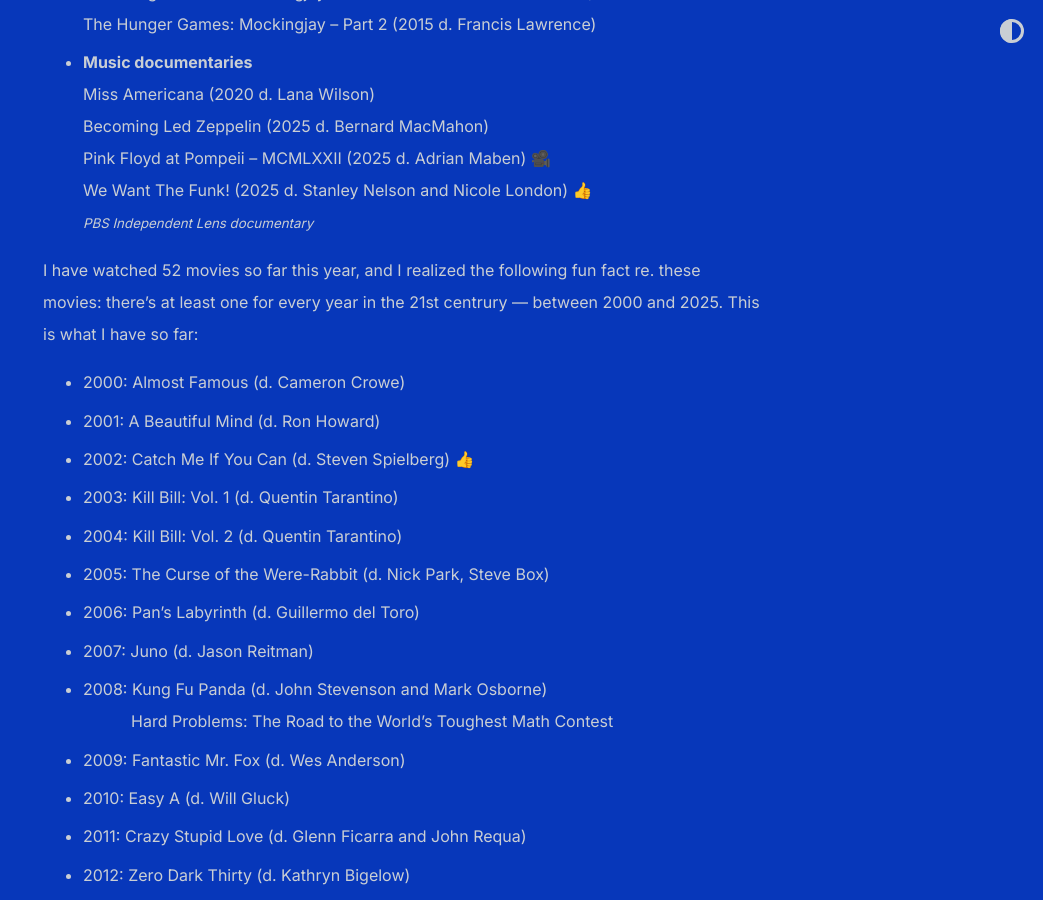
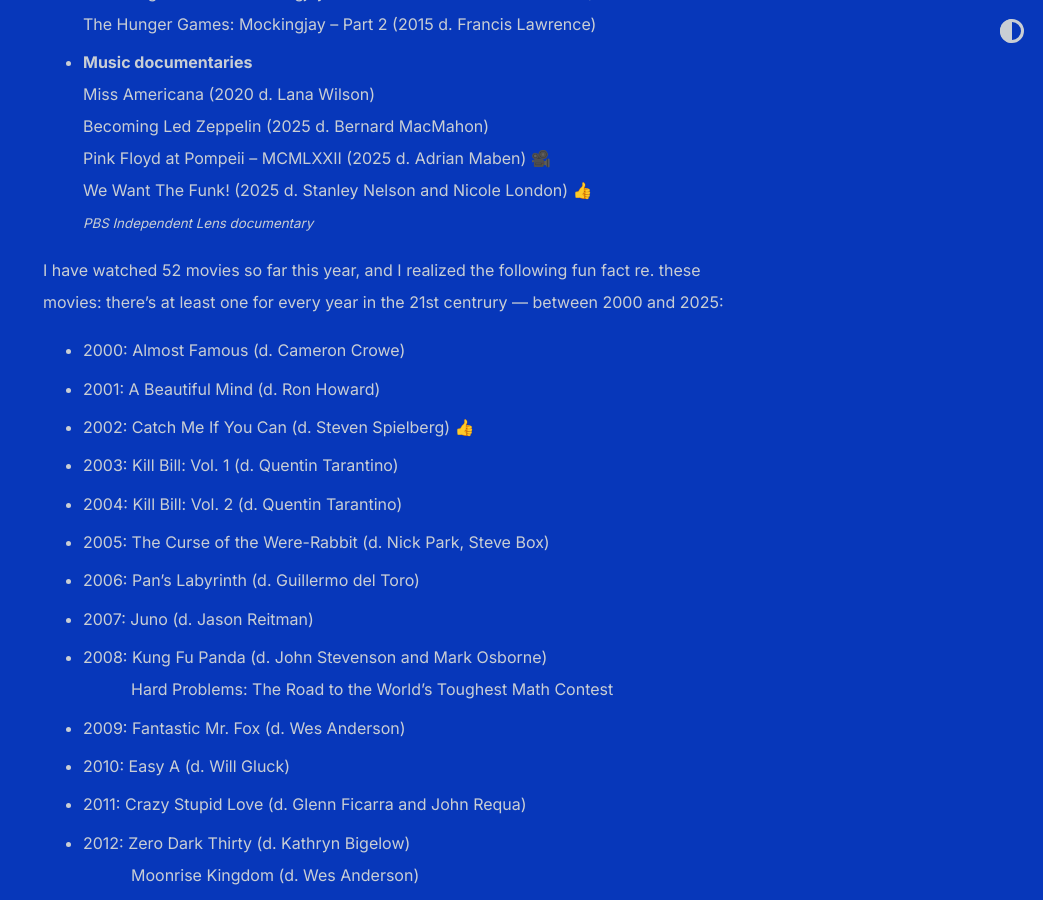
Before and after one commit to shihankanungo/shihankanungo.github.io, a Jekyll site: the page built from movies.md, in a window 1280 px wide and 900 px high, scrolled down 3128 px. Shown: the whole window, without its empty margins (237-1280 px from the left). Built offline with Jekyll 4.4.1, drawn with Linux system fonts in a browser that asks for light colours.

Commit message:
Update movies.md

```diff
--- a/movies.md
+++ b/movies.md
@@ -74,7 +74,7 @@
   Pink Floyd at Pompeii – MCMLXXII (2025 d. Adrian Maben) 🎥 <br>
   We Want The Funk! (2025 d. Stanley Nelson and Nicole London) 👍 <br> <small>_PBS Independent Lens documentary_</small>
 
-I have watched 52 movies so far this year, and I realized the following fun fact re. these movies: there's at least one for every year in the 21st centrury &mdash; between 2000 and 2025. This is what I have so far:
+I have watched 52 movies so far this year, and I realized the following fun fact re. these movies: there's at least one for every year in the 21st centrury &mdash; between 2000 and 2025:
 
 - 2000: Almost Famous (d. Cameron Crowe)
 - 2001: A Beautiful Mind (d. Ron Howard)
```
